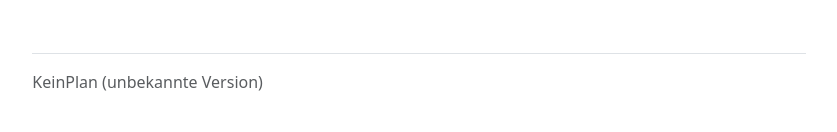
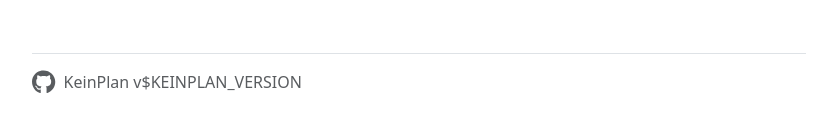
Before and after one commit to nbe95/KeinPlan, a Next.js app in the folder frontend/: page / in a window 1280 px wide. Shown: the part 1129-1261 px from the top of the page, without its empty margins (221-1058 px from the left). Built offline with nearby package versions, Linux system fonts and the light colour scheme.

Commit message:
Fix env handling

```diff
--- a/frontend/app/components/layout/footer.tsx
+++ b/frontend/app/components/layout/footer.tsx
@@ -4,8 +4,12 @@ import Link from "next/link";
 import { Stack } from "react-bootstrap";
 import { ADMIN_MAIL, GITHUB_LINK, KAPLAN_LINK, VERSION_FRONTEND } from "../../utils/constants";
 import Container from "./container";
+import { unstable_noStore as noStore } from "next/cache";
 
 const Footer = () => {
+  // Do not cache this component as it is required to fetch environment values at runtime
+  noStore();
+
   return (
     <Container>
       <footer className="pt-3 my-3 text-muted border-top">
--- a/frontend/app/utils/constants.ts
+++ b/frontend/app/utils/constants.ts
@@ -1,8 +1,8 @@
 // Environment variables (fixed at build-time)
 export const PROD: boolean = process.env.NODE_ENV == "production";
-export const VERSION_FRONTEND: string = process.env.VERSION_FRONTEND || "";
-export const GITHUB_LINK: string = process.env.GITHUB_LINK || "";
-export const API_BASE_URL: string = process.env.API_BASE_URL || "";
+export const VERSION_FRONTEND: string = process.env.NEXT_PUBLIC_VERSION_FRONTEND || "";
+export const GITHUB_LINK: string = process.env.NEXT_PUBLIC_GITHUB_LINK || "";
+export const API_BASE_URL: string = process.env.NEXT_PUBLIC_API_BASE_URL || "";
 
 // Environment variables (dynamic at runtime)
 export const ADMIN_MAIL: string = process.env.ADMIN_MAIL || "";
```
Also changed, not shown: 2 other files (tests, documents, lock files or other folders).
